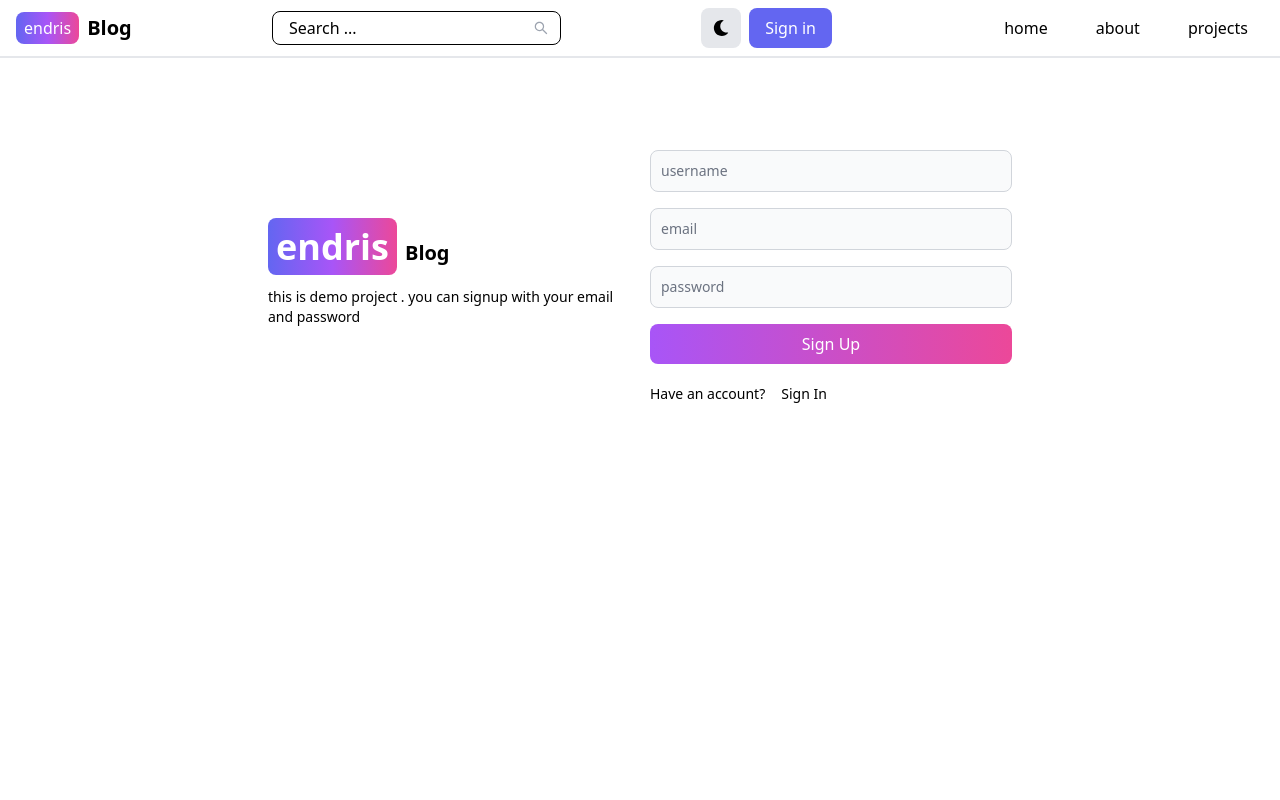
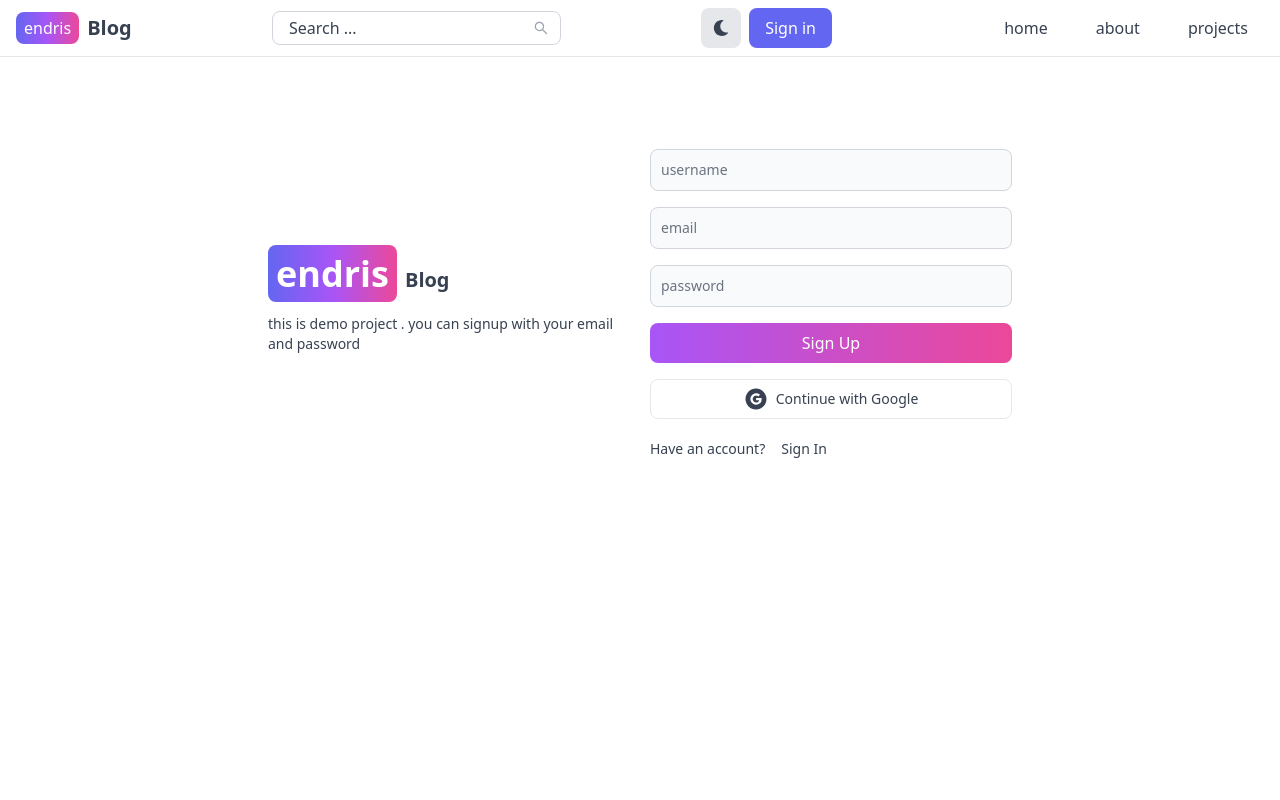
Before and after one commit to edriszeynu/mernblog_app, a React (Vite) app in the folder frontend/: page /sign-up in a window 1280 px wide. Shown: the top 800 px of the page. Built offline with nearby package versions, Linux system fonts and the light colour scheme.

Commit message:
make the dashboard private

```diff
--- a/frontend/src/App.jsx
+++ b/frontend/src/App.jsx
@@ -10,6 +10,7 @@
 import Dashboard from './pages/Dashboard';
 import Projects from './pages/Projects';
 import Footer from './components/Footer';
+import PrivateRoute from './components/PrivateRoute';
 
 const App = () => {
   return (
@@ -21,7 +22,10 @@
         <Route path="/about" element={<About />} />
         <Route path="/sign-in" element={<SignIn />} />
         <Route path="/sign-up" element={<SignUp />} />
+        <Route element={<PrivateRoute/>}>
+
         <Route path="/dashboard" element={<Dashboard />} />
+        </Route>
         <Route path="/projects" element={<Projects />} />
       </Routes>
       <Footer/>
--- a/frontend/src/components/Header.jsx
+++ b/frontend/src/components/Header.jsx
@@ -1,62 +1,104 @@
 import { Link } from 'react-router-dom';
 import { AiOutlineSearch } from 'react-icons/ai';
-import { FaMoon } from 'react-icons/fa';
+import { FaMoon, FaSun } from 'react-icons/fa';
 import { useState } from 'react';
-import { useSelector } from 'react-redux';
-import { Avatar, Dropdown } from 'flowbite-react';
+import { useSelector, useDispatch } from 'react-redux';
+import { toggleTheme } from '../redux/theme/themeSlice';
 
 const Header = () => {
   const [isMenuOpen, setIsMenuOpen] = useState(false);
-  const {currentUser}=useSelector(state=>state.user)
+  const [isDropdownOpen, setIsDropdownOpen] = useState(false);
+
+  const { currentUser } = useSelector((state) => state.user);
+  const { theme } = useSelector((state) => state.theme);
+  const dispatch = useDispatch();
 
   return (
-    <nav className="border-b-2 px-4 py-2 flex items-center justify-between flex-wrap">
+    <nav className="border-b px-4 py-2 flex items-center justify-between flex-wrap
+                    bg-white dark:bg-[rgb(16,23,42)]
+                    text-gray-700 dark:text-gray-200">
+
       {/* Brand */}
       <Link to="/" className="flex items-center space-x-2">
         <span className="px-2 py-1 bg-gradient-to-r from-indigo-500 via-purple-500 to-pink-500 rounded-lg text-white">
           endris
         </span>
-        <span className="self-center text-sm sm:text-xl font-semibold dark:text-white">
+        <span className="self-center text-sm sm:text-xl font-semibold">
           Blog
         </span>
       </Link>
 
       {/* Search */}
       <div className="relative flex items-center">
-        {/* Input visible on large screens */}
         <input
           type="text"
           placeholder="Search ..."
-          className="hidden lg:inline-block px-4 py-1 border rounded-lg focus:outline-none pr-10"
+          className="hidden lg:inline-block px-4 py-1 border rounded-lg focus:outline-none pr-10
+                     bg-white dark:bg-gray-800
+                     border-gray-300 dark:border-gray-600"
         />
-        {/* Search icon inside input on large screens */}
-        <AiOutlineSearch className="hidden lg:inline absolute right-3 top-1/2 transform -translate-y-1/2 text-gray-400" />
-        {/* Search button visible only on small screens */}
-        <button className="lg:hidden w-10 h-10 flex items-center justify-center bg-gray-200 rounded-lg ml-2">
+        <AiOutlineSearch className="hidden lg:inline absolute right-3 top-1/2 -translate-y-1/2 text-gray-400" />
+
+        <button className="lg:hidden w-10 h-10 flex items-center justify-center
+                           bg-gray-200 dark:bg-gray-700 rounded-lg ml-2">
           <AiOutlineSearch />
         </button>
       </div>
 
-      {/* Buttons and Hamburger */}
-      <div className="flex gap-2 items-center">
-        <button className="w-10 h-10 hidden sm:flex items-center justify-center bg-gray-200 rounded-lg">
-          <FaMoon />
+      {/* Buttons */}
+      <div className="flex gap-2 items-center relative">
+
+        {/* Theme Toggle */}
+        <button
+          onClick={() => dispatch(toggleTheme())}
+          className="w-10 h-10 hidden sm:flex items-center justify-center
+                     bg-gray-200 dark:bg-gray-700 rounded-lg"
+        >
+          {theme === 'dark' ? (
+            <FaSun className="text-yellow-400" />
+          ) : (
+            <FaMoon className="text-gray-700" />
+          )}
         </button>
-        {currentUser ?(
-          <Dropdown arrowIcon={false} inline label={<Avatar alt='user' img={currentUser.profilePicture} rounded/>}>
-            <Dropdown.Header>
-              <span className='block text-sm'>@{currentUser.username}</span>
-              <span className='block text-sm font-medium truncate'>{currentUser.email}</span>
-            </Dropdown.Header>
-            <Link to={'/dashboard?tab=profile'}>
-            <Dropdown.Item>
-              profile
-            </Dropdown.Item>
-            <Dropdown.Divider/>
-            <Dropdown.Item>Sign Out</Dropdown.Item>
+
+        {/* User Dropdown (HTML) */}
+        {currentUser ? (
+          <div className="relative">
+            <img
+              src={currentUser.profilePicture}
+              alt="user"
+              className="w-10 h-10 rounded-full cursor-pointer object-cover"
+              onClick={() => setIsDropdownOpen(!isDropdownOpen)}
+            />
+
+            {isDropdownOpen && (
+              <div className="absolute right-0 mt-2 w-48 bg-white dark:bg-gray-800
+                              border border-gray-200 dark:border-gray-700
+                              rounded-lg shadow-lg z-50">
+
+                <div className="px-4 py-2 border-b dark:border-gray-700">
+                  <p className="text-sm">@{currentUser.username}</p>
+                  <p className="text-sm font-medium truncate">
+                    {currentUser.email}
+                  </p>
+                </div>
+
+                <Link
+                  to="/dashboard?tab=profile"
+                  className="block px-4 py-2 hover:bg-gray-100 dark:hover:bg-gray-700"
+                >
+                  Profile
                 </Link>
-          </Dropdown>
-        ):(
+
+                <button
+                  className="w-full text-left px-4 py-2 hover:bg-gray-100 dark:hover:bg-gray-700"
+                >
+                  Sign Out
+                </button>
+              </div>
+            )}
+          </div>
+        ) : (
           <Link to="/sign-in">
             <button className="px-4 py-2 bg-indigo-500 text-white rounded-lg">
               Sign in
@@ -64,59 +106,36 @@
           </Link>
         )}
 
-
-        {/* Hamburger menu for small screens */}
+        {/* Hamburger */}
         <button
-          className="lg:hidden px-3 py-2 border rounded-lg"
+          className="lg:hidden px-3 py-2 border rounded-lg
+                     border-gray-300 dark:border-gray-600"
           onClick={() => setIsMenuOpen(!isMenuOpen)}
         >
           ☰
         </button>
       </div>
 
-      {/* Nav links */}
+      {/* Desktop Links */}
       <div className="hidden lg:flex gap-4 ml-4">
+        {['/', '/about', '/projects'].map((path) => (
           <Link
-          to="/"
-          className="py-2 px-4 hover:bg-gray-100 dark:hover:bg-gray-700 rounded"
+            key={path}
+            to={path}
+            className="py-2 px-4 rounded
+                       hover:bg-gray-100 dark:hover:bg-gray-700"
           >
-          home
+            {path === '/' ? 'home' : path.replace('/', '')}
           </Link>
-        <Link
-          to="/about"
-          className="py-2 px-4 hover:bg-gray-100 dark:hover:bg-gray-700 rounded"
-        >
-          about
-        </Link>
-        <Link
-          to="/projects"
-          className="py-2 px-4 hover:bg-gray-100 dark:hover:bg-gray-700 rounded"
-        >
-          projects
-        </Link>
+        ))}
       </div>
 
-      {/* Mobile menu */}
+      {/* Mobile Menu */}
       {isMenuOpen && (
         <div className="w-full flex flex-col mt-2 gap-2 lg:hidden">
-          <Link
-            to="/"
-            className="py-2 px-4 hover:bg-gray-100 dark:hover:bg-gray-700 rounded"
-          >
-            home
-          </Link>
-          <Link
-            to="/about"
-            className="py-2 px-4 hover:bg-gray-100 dark:hover:bg-gray-700 rounded"
-          >
-            about
-          </Link>
-          <Link
-            to="/projects"
-            className="py-2 px-4 hover:bg-gray-100 dark:hover:bg-gray-700 rounded"
-          >
-            projects
-          </Link>
+          <Link className="py-2 px-4 rounded hover:bg-gray-100 dark:hover:bg-gray-700" to="/">home</Link>
+          <Link className="py-2 px-4 rounded hover:bg-gray-100 dark:hover:bg-gray-700" to="/about">about</Link>
+          <Link className="py-2 px-4 rounded hover:bg-gray-100 dark:hover:bg-gray-700" to="/projects">projects</Link>
         </div>
       )}
     </nav>
--- /dev/null
+++ b/frontend/src/components/PrivateRoute.jsx
@@ -0,0 +1,10 @@
+import React from 'react'
+import { useSelector } from 'react-redux'
+import { Outlet,Navigate } from 'react-router-dom'
+
+const PrivateRoute = () => {
+    const {currentUser}=useSelector(state=>state.user)
+  return currentUser ?<Outlet/>:<Navigate to='/sign-in'/>
+}
+
+export default PrivateRoute
--- /dev/null
+++ b/frontend/src/components/ThemeProvider.jsx
@@ -0,0 +1,16 @@
+import { useSelector } from 'react-redux';
+
+const ThemeProvider = ({ children }) => {
+  const { theme } = useSelector((state) => state.theme);
+
+  return (
+    <div className={theme === 'dark' ? 'dark' : ''}>
+      <div className="min-h-screen bg-white text-gray-700
+                      dark:bg-[rgb(16,23,42)] dark:text-gray-200 min-h-screen">
+        {children}
+      </div>
+    </div>
+  );
+};
+
+export default ThemeProvider;
--- a/frontend/src/main.jsx
+++ b/frontend/src/main.jsx
@@ -6,12 +6,16 @@
 import { store, persistor } from './redux/store.js';
 import { Provider } from 'react-redux'; // ✅ FIXED
 import { PersistGate } from 'redux-persist/integration/react';
+import ThemeProvider from './components/ThemeProvider.jsx';
 
 createRoot(document.getElementById('root')).render(
   <StrictMode>
     <Provider store={store}>
       <PersistGate loading={null} persistor={persistor}>
+        <ThemeProvider>
+
         <App />
+        </ThemeProvider>
       </PersistGate>
     </Provider>
   </StrictMode>
--- a/frontend/src/pages/SignIn.jsx
+++ b/frontend/src/pages/SignIn.jsx
@@ -3,6 +3,7 @@
 import { Alert, Label, Spinner, TextInput } from 'flowbite-react';
 import { signInStart,signInSuccess,signInFailure } from '../redux/user/userSlice';
 import { useDispatch,useSelector } from 'react-redux';
+import OAuth from '../components/OAuth';
 
 const SignIn = () => {
   const [formData, setFormData] = useState({});
@@ -87,6 +88,7 @@
                 'Sign In'
               )}
             </button>
+            <OAuth/>
           </form>
 
           <div className="flex gap-4 text-sm mt-5">
--- a/frontend/src/pages/SignUp.jsx
+++ b/frontend/src/pages/SignUp.jsx
@@ -1,6 +1,7 @@
 import React, { useState } from 'react'
 import { Link,useNavigate } from 'react-router-dom'
 import  { Alert, Button, Label, Spinner, TextInput }  from 'flowbite-react'
+import OAuth from '../components/OAuth'
 
 const SignUp = () => {
   const [formData,setFormData]=useState({})
@@ -83,6 +84,7 @@
 
              ):'Sign Up'}
             </button>
+            <OAuth/>
           </form>
 
           <div className='flex gap-4 text-sm mt-5'>
--- a/frontend/src/redux/store.js
+++ b/frontend/src/redux/store.js
@@ -3,9 +3,11 @@
 
 import storage from 'redux-persist/lib/storage';
 import { persistReducer, persistStore } from 'redux-persist';
+import themeReducer from './theme/themeSlice'
 
 const rootReducer = combineReducers({
   user: userReducer,
+  theme:themeReducer
 });
 
 const persistConfig = {
--- /dev/null
+++ b/frontend/src/redux/theme/themeSlice.js
@@ -0,0 +1,19 @@
+// redux/theme/themeSlice.js
+import { createSlice } from '@reduxjs/toolkit';
+
+const initialState = {
+  theme: 'light', // light by default
+};
+
+const themeSlice = createSlice({
+  name: 'theme',
+  initialState,
+  reducers: {
+    toggleTheme: (state) => {
+      state.theme = state.theme === 'light' ? 'dark' : 'light';
+    },
+  },
+});
+
+export const { toggleTheme } = themeSlice.actions;
+export default themeSlice.reducer;
```
Lines whose indentation alone changed are shown as unchanged.
